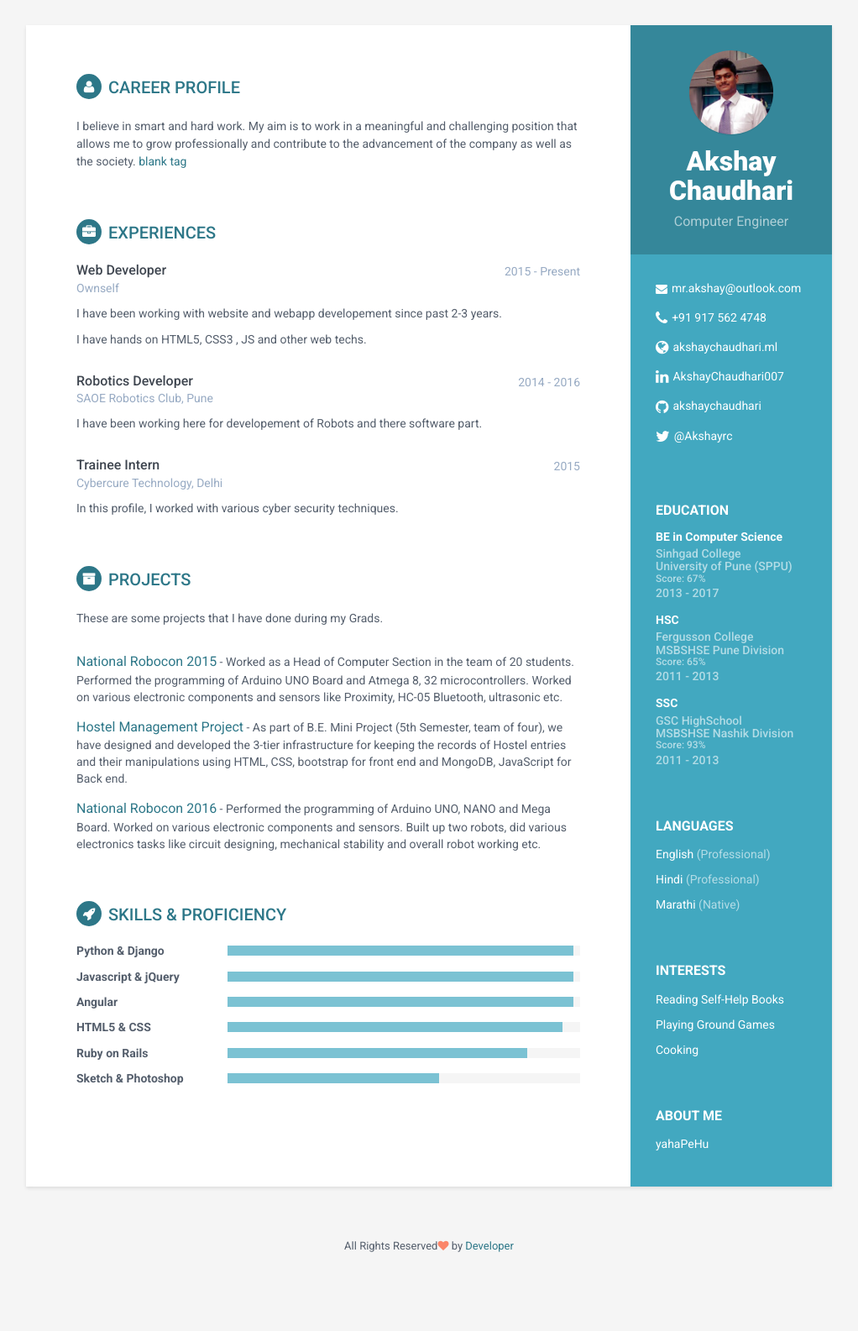
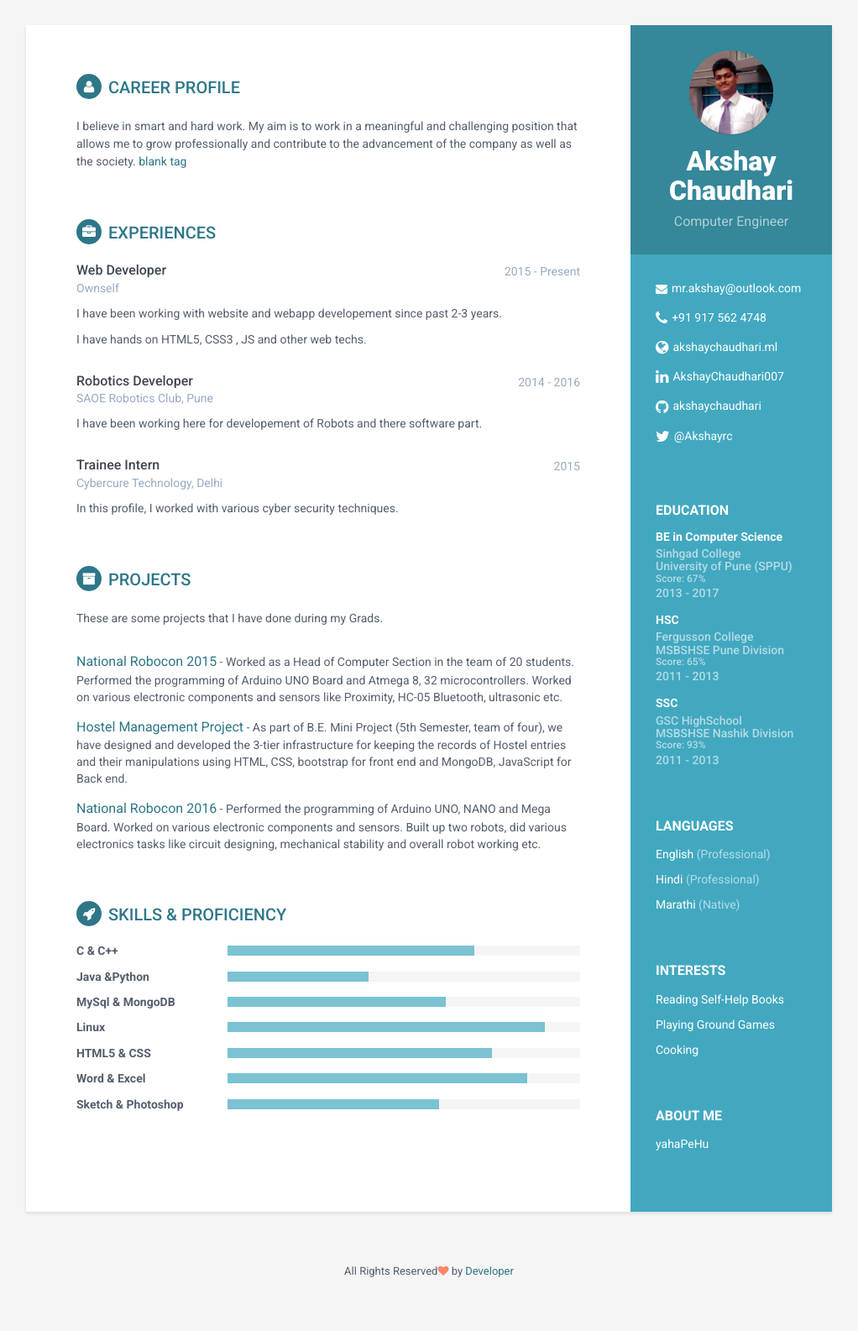
Before and after one commit to akshayrcc/resume-template-fresher, a Jekyll site: the page built from index.html, in a window 1280 px wide. Shown: the whole page at 84% size, without its empty margins (129-1151 px from the left). Built offline with Jekyll 4.4.1, drawn with Linux system fonts in a browser that asks for light colours; before the commit the page ends 1554 px from its top, so only the background shows below that.

Commit message:
Update skills.html

```diff
--- a/_includes/skills.html
+++ b/_includes/skills.html
@@ -2,25 +2,33 @@
                 <h2 class="section-title"><i class="fa fa-rocket"></i>Skills &amp; Proficiency</h2>
                 <div class="skillset">
                     <div class="item">
-                        <h3 class="level-title">Python &amp; Django</h3>
+                        <h3 class="level-title">C &amp; C++</h3>
                         <div class="level-bar">
-                            <div class="level-bar-inner" data-level="98%">
+                            <div class="level-bar-inner" data-level="70%">
+                            </div>
+                        </div><!--//level-bar-->
+                    </div><!--//item-->
+
+                     <div class="item">
+                        <h3 class="level-title">Java &amp;Python</h3>
+                        <div class="level-bar">
+                            <div class="level-bar-inner" data-level="40%">
                             </div>
                         </div><!--//level-bar-->
                     </div><!--//item-->
 
                     <div class="item">
-                        <h3 class="level-title">Javascript &amp; jQuery</h3>
+                        <h3 class="level-title">MySql &amp; MongoDB</h3>
                         <div class="level-bar">
-                            <div class="level-bar-inner" data-level="98%">
+                            <div class="level-bar-inner" data-level="62%">
                             </div>
                         </div><!--//level-bar-->
                     </div><!--//item-->
 
                     <div class="item">
-                        <h3 class="level-title">Angular</h3>
+                        <h3 class="level-title">Linux </h3>
                         <div class="level-bar">
-                            <div class="level-bar-inner" data-level="98%">
+                            <div class="level-bar-inner" data-level="90%">
                             </div>
                         </div><!--//level-bar-->
                     </div><!--//item-->
@@ -28,13 +36,13 @@
                     <div class="item">
                         <h3 class="level-title">HTML5 &amp; CSS</h3>
                         <div class="level-bar">
-                            <div class="level-bar-inner" data-level="95%">
+                            <div class="level-bar-inner" data-level="75%">
                             </div>
                         </div><!--//level-bar-->
                     </div><!--//item-->
 
                     <div class="item">
-                        <h3 class="level-title">Ruby on Rails</h3>
+                        <h3 class="level-title">Word &amp; Excel</h3>
                         <div class="level-bar">
                             <div class="level-bar-inner" data-level="85%">
                             </div>
```
